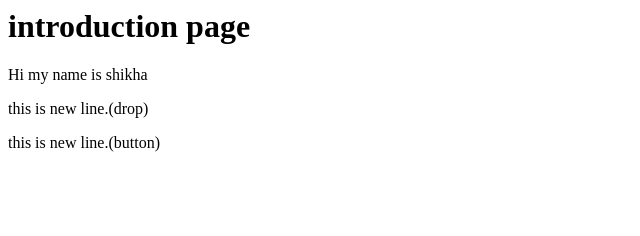
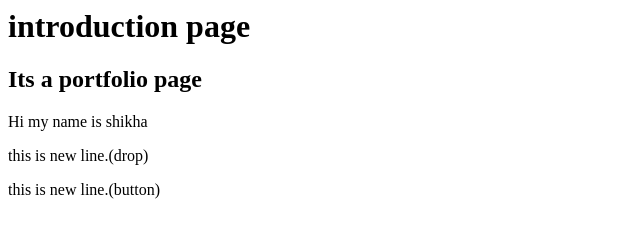
Before and after one commit to Shikhasault/loc24, a plain HTML site: page abc.html in a window 1280 px wide. Shown: the whole page, without its empty margins (0-640 px from the left). Drawn offline with Linux system fonts and the light colour scheme.

Commit message:
h2portfolio

```diff
--- a/abc.html
+++ b/abc.html
@@ -4,6 +4,7 @@
 </head>
 <body>
     <h1>introduction page</h1>
+    <h2>Its a portfolio page</h2>
     <p> Hi my name is shikha</p>
     <p>this is new line.(drop)</p>
     <p>this is new line.(button)</p>
```
